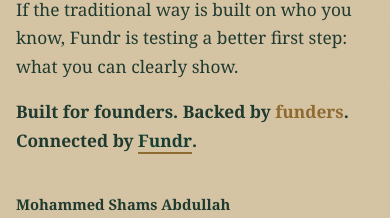
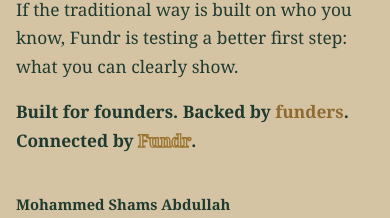
Before and after one commit to shamsabdullah2309-lgtm/fundr-pilot, a React (Vite) app: page / in a window 390 px wide. Shown: the part 1873-2091 px from the top of the page. Built offline with nearby package versions, Linux system fonts and the light colour scheme.

Commit message:
Update styles.css

```diff
--- a/src/styles.css
+++ b/src/styles.css
@@ -4,6 +4,7 @@
   --navy: #1f3a2f;
   --navy-soft: #2f5947;
   --gold: #8f6b32;
+  --gold-rich: #9b7530;
   --white: #ffffff;
   --line: rgba(31, 58, 47, 0.22);
   --shadow: 0 24px 70px rgba(31, 58, 47, 0.16);
@@ -152,6 +153,28 @@
 
 .bold-line {
   font-weight: 800;
+}
+
+.slogan-line {
+  font-size: 1.35rem;
+  line-height: 1.55;
+}
+
+.word-founder {
+  color: var(--navy);
+  font-weight: 900;
+}
+
+.word-funder {
+  color: var(--gold);
+  font-weight: 900;
+}
+
+.word-fundr {
+  color: transparent;
+  -webkit-text-stroke: 2px var(--gold-rich);
+  font-weight: 950;
+  letter-spacing: -0.01em;
 }
 
 .signature-row {
@@ -410,24 +433,8 @@
     width: 100%;
     text-align: center;
   }
+
+  .word-fundr {
+    -webkit-text-stroke: 1.4px var(--gold-rich);
+  }
 }
-.slogan-line {
-  font-size: 1.35rem;
-  line-height: 1.55;
-}
-
-.word-founder {
-  color: #1f3a2f;
-  font-weight: 900;
-}
-
-.word-funder {
-  color: #8f6b32;
-  font-weight: 900;
-}
-
-.word-fundr {
-  color: #173f32;
-  font-weight: 950;
-  border-bottom: 2px solid #8f6b32;
-}
```
